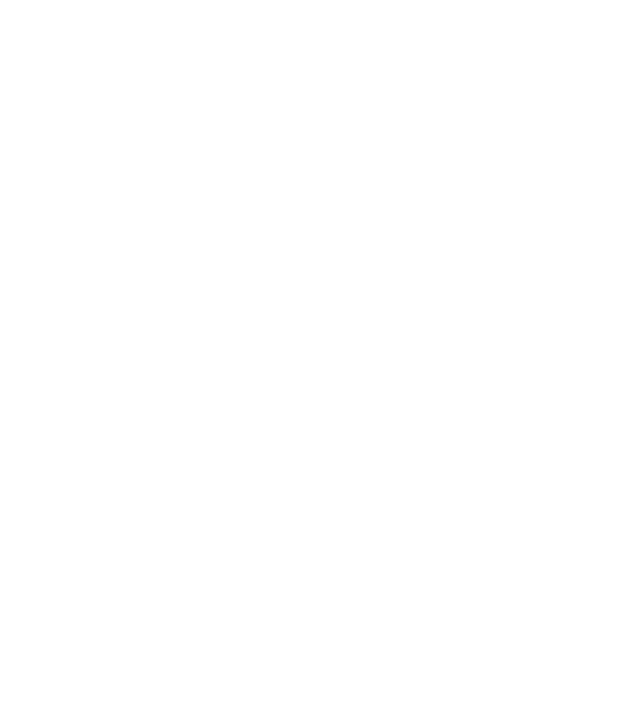
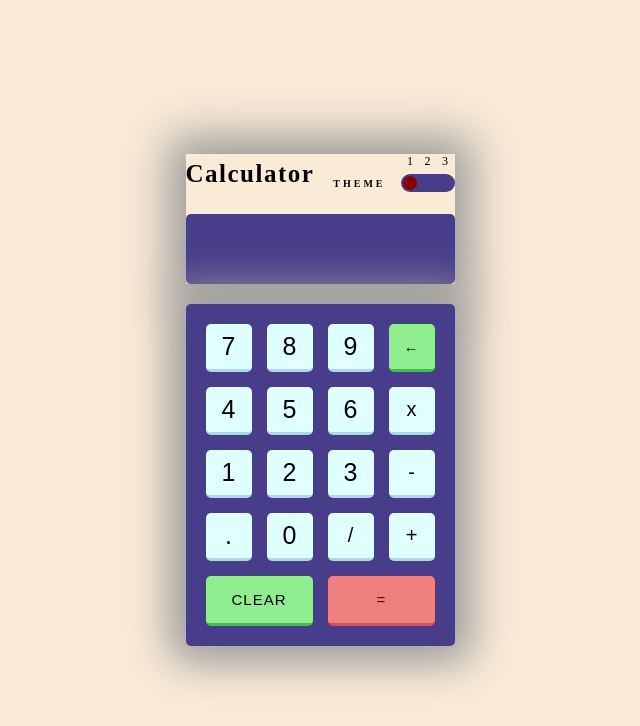
Before and after one commit to bapongka/calculator, a plain HTML site: page index.html in a window 1280 px wide. Shown: the whole page, without its empty margins (320-960 px from the left). Drawn offline with Linux system fonts and the light colour scheme.

Commit message:
Update
Calculator
-Title
-Toggle Theme
-Screen
-Number

```diff
--- a/index.html
+++ b/index.html
@@ -8,7 +8,58 @@
     <title>Calculator</title>
   </head>
   <body>
-    <section class="calculator"></section>
+    <section class="calculator">
+      <header>
+        <div class="name-theme">
+          <h2 class="title">Calculator</h2>
+
+          <div class="theme">
+            <h4>THEME</h4>
+            <div class="container_toggle">
+              <div class="container_label">
+                <label for="one" class="toggle">1</label>
+                <label for="two" class="toggle">2</label>
+                <label for="tree" class="toggle">3</label>
+              </div>
+
+              <div class="toggle_wrapper">
+                <input type="radio" class="toggle_input" name="theme" id="one" />
+                <input type="radio" class="toggle_input" name="theme" id="two" />
+                <input type="radio" class="toggle_input" name="theme" id="tree" />
+                <span aria-hidden="true" class="background"></span>
+                <span aria-hidden="true" class="button"></span>
+              </div>
+            </div>
+          </div>
+        </div>
+
+        <div class="screen">
+          <p class="num1"></p>
+          <p class="num2"></p>
+        </div>
+      </header>
+
+      <main>
+        <button class="number">7</button>
+        <button class="number">8</button>
+        <button class="number">9</button>
+        <button class="backspace">&larr;</button>
+        <button class="number">4</button>
+        <button class="number">5</button>
+        <button class="number">6</button>
+        <button class="multiply">x</button>
+        <button class="number">1</button>
+        <button class="number">2</button>
+        <button class="number">3</button>
+        <button class="minus">-</button>
+        <button class="number">.</button>
+        <button class="number">0</button>
+        <button class="divide">/</button>
+        <button class="plus">+</button>
+        <button class="clear">CLEAR</button>
+        <button class="equal">=</button>
+      </main>
+    </section>
 
     <script src="script.js"></script>
   </body>
--- a/style.css
+++ b/style.css
@@ -3,3 +3,196 @@
   padding: 0;
   box-sizing: border-box;
 }
+
+body {
+  display: flex;
+  align-items: center;
+  justify-content: center;
+  background-color: antiquewhite;
+  height: 100vh;
+}
+
+header {
+  box-shadow: 0px 0px 43px 17px rgba(153, 153, 153, 1);
+}
+
+.calculator {
+  display: flex;
+  flex-direction: column;
+  gap: 20px;
+  color: black;
+}
+
+.name-theme {
+  margin-bottom: 20px;
+  display: flex;
+  justify-content: space-between;
+  align-items: center;
+}
+.title {
+  letter-spacing: 1.5px;
+  font-size: 25px;
+}
+.theme {
+  display: flex;
+  gap: 15px;
+}
+.theme h4 {
+  font-size: 10px;
+  letter-spacing: 3px;
+  place-self: end;
+  margin-bottom: 5px;
+}
+
+.screen {
+  background-color: darkslateblue;
+  padding: 25px 30px;
+  text-align: right;
+  border-radius: 5px;
+  display: flex;
+  flex-direction: column;
+  justify-content: space-between;
+  gap: 20px;
+}
+.num2 {
+  font-size: 30px;
+}
+.num1 {
+  color: white;
+}
+
+main {
+  background-color: darkslateblue;
+  padding: 20px;
+  border-radius: 5px;
+  display: grid;
+  grid-template-columns: repeat(4, 1fr);
+  grid-gap: 15px;
+  margin: auto;
+  box-shadow: 0px 0px 43px 17px rgba(153, 153, 153, 1);
+}
+
+.clear,
+.equal {
+  grid-column: span 2;
+  padding: 15px 10px;
+  color: black;
+  font-size: 15px;
+}
+
+.backspace {
+  font-size: 15px;
+  display: flex;
+  justify-content: center;
+  align-items: center;
+  color: black;
+}
+
+button {
+  padding: 8px 15px;
+  display: flex;
+  justify-content: center;
+  align-content: center;
+  border: none;
+  border-radius: 5px;
+  cursor: pointer;
+}
+
+.number {
+  font-size: 25px;
+  color: black;
+  background-color: lightcyan;
+  border-bottom: 3px solid lightblue;
+}
+
+.plus,
+.minus,
+.multiply,
+.divide {
+  font-size: 20px;
+  color: black;
+  background-color: lightcyan;
+  border-bottom: 3px solid lightblue;
+  display: flex;
+  justify-content: center;
+  align-items: center;
+}
+
+.backspace,
+.clear {
+  background-color: lightgreen;
+  border-bottom: 3px solid limegreen;
+  letter-spacing: 1px;
+}
+
+.equal {
+  background-color: lightcoral;
+  border-bottom: 3px solid rgb(235, 72, 72);
+}
+
+.toggle_input {
+  opacity: 0;
+}
+.toggle_wrapper {
+  position: relative;
+}
+
+.background {
+  background-color: darkslateblue;
+  display: block;
+  width: 100%;
+  height: 18px;
+  border-radius: 20px;
+  position: absolute;
+  top: 0;
+  pointer-events: none;
+}
+
+.container_label {
+  display: flex;
+  justify-content: space-evenly;
+  gap: 5px;
+  margin-bottom: 5px;
+  font-size: 12px;
+}
+
+label {
+  cursor: pointer;
+}
+
+input {
+  height: 14px;
+  width: 14px;
+  margin: 2.5px 0;
+  cursor: pointer;
+}
+
+input:first-child {
+  margin-left: 2px;
+}
+
+input:nth-child(3) {
+  margin-right: 2px;
+}
+
+.button {
+  position: absolute;
+  height: 14px;
+  width: 14px;
+  background-color: darkred;
+  border-radius: 50%;
+  top: 2px;
+  left: 2px;
+  pointer-events: none;
+  transition: all 300ms ease-in-out;
+}
+
+input#tree:checked ~ .button {
+  left: 70.3%;
+}
+
+input#two:checked ~ .button {
+  left: 50%;
+  right: auto;
+  transform: translate(-50%);
+}
```
